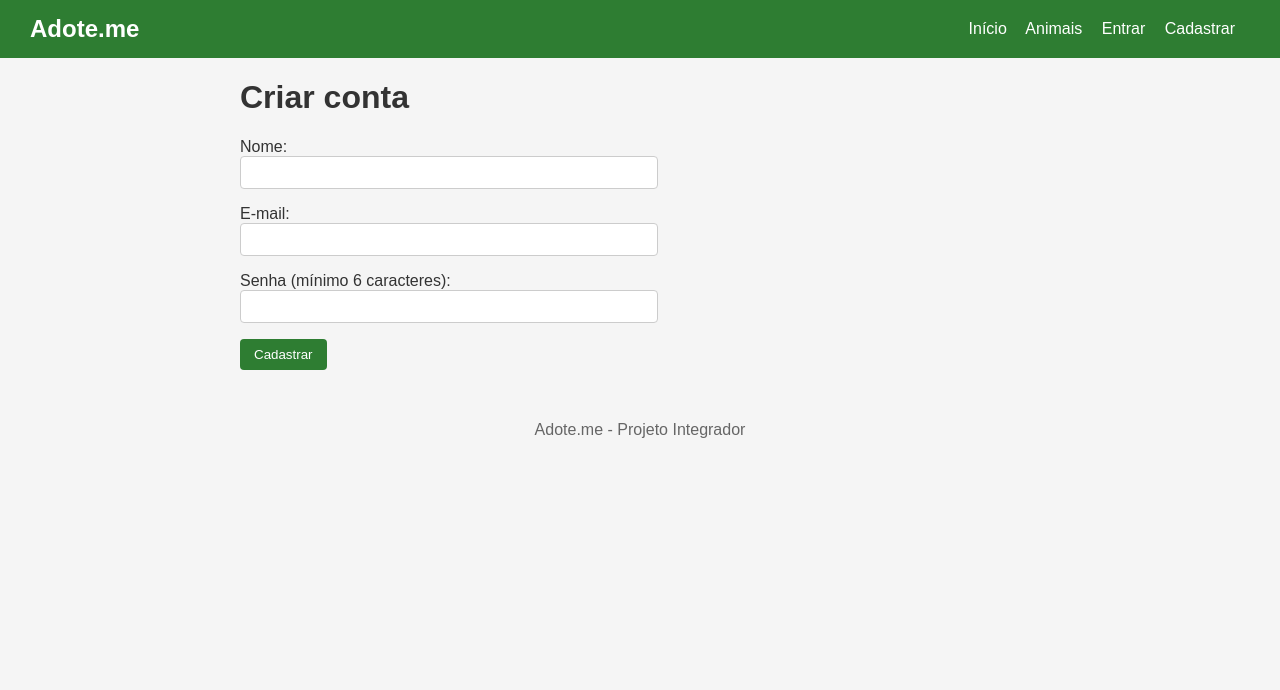
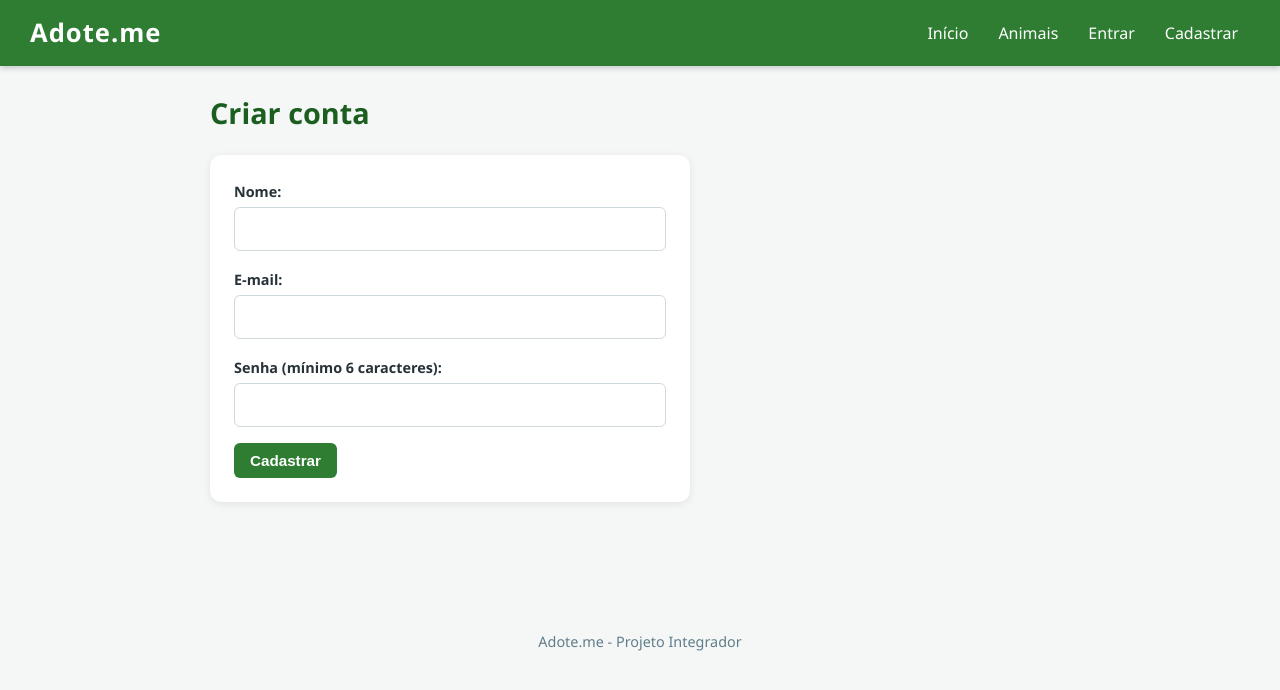
Before and after one commit to thyerrya3-afk/Adote.me, a Node server app: page /cadastro in a window 1280 px wide. Shown: the top 690 px of the page. Run offline with Node 20, Linux system fonts and the light colour scheme; some libraries are stand-ins or nearby versions.

Commit message:
Melhora o CSS do site

```diff
--- a/public/css/style.css
+++ b/public/css/style.css
@@ -1,104 +1,255 @@
+/* Cores do site: para mudar o visual, altere só estas linhas */
+:root {
+  --verde: #2e7d32;
+  --verde-escuro: #1b5e20;
+  --verde-claro: #e8f5e9;
+  --fundo: #f4f7f5;
+  --texto: #263238;
+  --cinza: #607d8b;
+  --vermelho: #c62828;
+  --vermelho-escuro: #8e0000;
+}
+
+/* Faz o tamanho dos campos incluir o espaçamento interno */
+* {
+  box-sizing: border-box;
+}
+
 /* Regras gerais da página */
 body {
-  font-family: Arial, sans-serif;
+  font-family: "Segoe UI", Arial, sans-serif;
+  line-height: 1.5;
   margin: 0;
-  background-color: #f5f5f5;
-  color: #333;
+  background-color: var(--fundo);
+  color: var(--texto);
 }
 
 /* Cabeçalho: faixa verde com o nome e o menu */
 header {
-  background-color: #2e7d32;
+  background-color: var(--verde);
   color: white;
-  padding: 15px 30px;
+  padding: 14px 30px;
   display: flex;
   justify-content: space-between;
   align-items: center;
+  flex-wrap: wrap;
+  gap: 10px;
+  box-shadow: 0 2px 6px rgba(0, 0, 0, 0.2);
 }
 
 header h2 {
   margin: 0;
+  font-size: 1.6rem;
+  letter-spacing: 1px;
 }
 
-/* Links e textos do menu */
+/* Menu */
+nav {
+  display: flex;
+  align-items: center;
+  flex-wrap: wrap;
+  gap: 6px;
+}
+
 nav a {
   color: white;
-  margin-right: 15px;
   text-decoration: none;
+  padding: 6px 12px;
+  border-radius: 20px;
 }
 
 nav a:hover {
-  text-decoration: underline;
+  background-color: var(--verde-escuro);
 }
 
 nav span {
-  margin-right: 10px;
+  padding: 0 8px;
+}
+
+/* Botão Sair, no cabeçalho */
+header button {
+  background-color: transparent;
+  border: 1px solid white;
+}
+
+header button:hover {
+  background-color: white;
+  color: var(--verde-escuro);
 }
 
 /* Área principal: centralizada e com largura máxima */
 main {
-  max-width: 800px;
-  margin: 20px auto;
+  max-width: 900px;
+  margin: 25px auto;
   padding: 0 20px;
+  min-height: 60vh;
 }
 
-/* Cada bloco direto dentro de main (os cards dos animais) */
+main h1 {
+  font-size: 1.8rem;
+  color: var(--verde-escuro);
+  margin: 10px 0 20px;
+}
+
+main a {
+  color: var(--verde);
+  font-weight: 600;
+}
+
+main a:hover {
+  color: var(--verde-escuro);
+}
+
+/* Mensagens de erro (login e cadastro) */
+main > p > strong {
+  color: var(--vermelho);
+}
+
+/* Cards: cada bloco direto dentro de main (os animais) */
 main > div {
   background-color: white;
-  padding: 15px;
-  margin-bottom: 15px;
-  border: 1px solid #ddd;
-  border-radius: 6px;
+  padding: 18px 20px;
+  margin-bottom: 18px;
+  border-radius: 12px;
+  border-left: 6px solid var(--verde);
+  box-shadow: 0 2px 8px rgba(0, 0, 0, 0.08);
+}
+
+main > div h3 {
+  margin: 0 0 8px;
+  font-size: 1.3rem;
+  color: var(--verde-escuro);
+}
+
+main > div p {
+  margin: 4px 0;
+}
+
+/* Mensagem que aparece ao clicar em "Quero adotar" */
+[id^="msg-"] {
+  color: var(--verde-escuro);
+  font-weight: 600;
 }
 
 /* Botões */
 button {
-  background-color: #2e7d32;
+  background-color: var(--verde);
   color: white;
   border: none;
-  padding: 8px 14px;
-  border-radius: 4px;
+  padding: 9px 16px;
+  border-radius: 6px;
+  font-size: 0.95rem;
+  font-weight: 600;
   cursor: pointer;
+  transition: background-color 0.2s;
 }
 
 button:hover {
-  background-color: #1b5e20;
+  background-color: var(--verde-escuro);
 }
 
-button:disabled {
-  background-color: #aaa;
+/* Botões de ação perigosa ficam vermelhos: excluir, cancelar e recusar */
+form[action$="/excluir"] button,
+form[action$="/cancelar"] button,
+.btn-status[data-status="recusada"] {
+  background-color: var(--vermelho);
+}
+
+form[action$="/excluir"] button:hover,
+form[action$="/cancelar"] button:hover,
+.btn-status[data-status="recusada"]:hover {
+  background-color: var(--vermelho-escuro);
+}
+
+button:disabled,
+button:disabled:hover {
+  background-color: #b0bec5;
   cursor: not-allowed;
 }
 
-/* Campos dos formulários */
+/* Formulários (cadastro, login, animais): ficam em um quadro branco */
+main > form {
+  background-color: white;
+  padding: 24px;
+  border-radius: 12px;
+  box-shadow: 0 2px 8px rgba(0, 0, 0, 0.08);
+  max-width: 480px;
+}
+
+main > form p {
+  margin: 0 0 16px;
+}
+
+label {
+  font-weight: 600;
+  font-size: 0.9rem;
+}
+
 input, select, textarea {
-  padding: 8px;
   width: 100%;
-  max-width: 400px;
-  border: 1px solid #ccc;
-  border-radius: 4px;
+  padding: 10px;
+  margin-top: 4px;
+  border: 1px solid #cfd8dc;
+  border-radius: 6px;
+  font-family: inherit;
+  font-size: 1rem;
+}
+
+input:focus, select:focus, textarea:focus {
+  outline: 2px solid var(--verde);
+  border-color: var(--verde);
+}
+
+/* Formulários pequenos dentro de cards e tabelas (Excluir e Cancelar) */
+main > div form,
+td form {
+  margin: 0;
 }
 
 /* Tabela de solicitações */
 table {
+  width: 100%;
   border-collapse: collapse;
-  width: 100%;
+  border: none;
   background-color: white;
+  border-radius: 12px;
+  overflow: hidden;
+  box-shadow: 0 2px 8px rgba(0, 0, 0, 0.08);
 }
 
 th, td {
-  border: 1px solid #ddd;
-  padding: 8px;
+  border: none;
+  border-bottom: 1px solid #eceff1;
+  padding: 12px;
   text-align: left;
 }
 
 th {
-  background-color: #e8f5e9;
+  background-color: var(--verde);
+  color: white;
+}
+
+tr:nth-child(even) td {
+  background-color: var(--verde-claro);
 }
 
 /* Rodapé */
 footer {
   text-align: center;
-  padding: 15px;
-  color: #666;
+  padding: 20px;
+  color: var(--cinza);
+  font-size: 0.9rem;
 }
+
+/* Telas pequenas (celular) */
+@media (max-width: 600px) {
+  header {
+    flex-direction: column;
+    text-align: center;
+  }
+
+  table {
+    display: block;
+    overflow-x: auto;
+  }
+}
```
